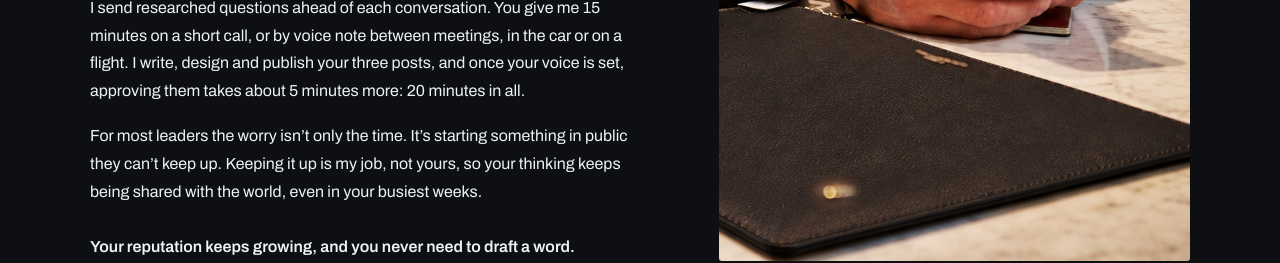
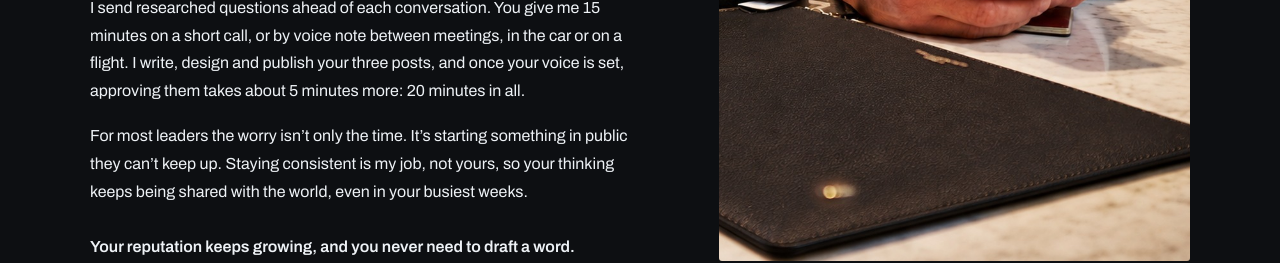
Before and after one commit to Papillonluck/luxeness-studio, a plain HTML site: page index.html in a window 1280 px wide. Shown: the part 7120-7383 px from the top of the page. Drawn offline with nearby package versions, Linux system fonts and the light colour scheme; animation ran at ten frames a second.

Commit message:
Add files via upload

```diff
--- a/index.html
+++ b/index.html
@@ -1391,7 +1391,7 @@ html body .pt-pod .pc img:not(#z1):not(#z2):not(#z3):not(#z4):not(#z5):not(#z6):
         <p>Owners, investors and future partners now look you up on LinkedIn before they decide to meet. If they find little of how you think, the conversation starts without you, and often with whoever they did find.</p>
         <p>But writing it yourself shouldn&rsquo;t be your job. Being visible has become so central to leadership that it has created a recognised role of its own: the personal brand strategist and executive ghostwriter, a thinking and writing partner who shapes your reputation and turns how you think into what people read. You wouldn&rsquo;t write your own press release, and this is no different. Your time belongs to running the business.</p>
         <p>I send researched questions ahead of each conversation. You give me 15 minutes on a short call, or by voice note between meetings, in the car or on a flight. I write, design and publish your three posts, and once your voice is set, approving them takes about 5 minutes more: 20 minutes in all.</p>
-        <p>For most leaders the worry isn&rsquo;t only the time. It&rsquo;s starting something in public they can&rsquo;t keep up. Keeping it up is my job, not yours, so your thinking keeps being shared with the world, even in your busiest weeks.</p>
+        <p>For most leaders the worry isn&rsquo;t only the time. It&rsquo;s starting something in public they can&rsquo;t keep up. Staying consistent is my job, not yours, so your thinking keeps being shared with the world, even in your busiest weeks.</p>
         <p class="tm-b">Your reputation keeps growing, and you never need to draft a word.</p>
       </div>
     </div>
```
